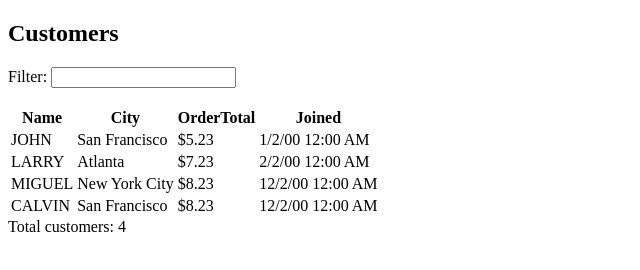
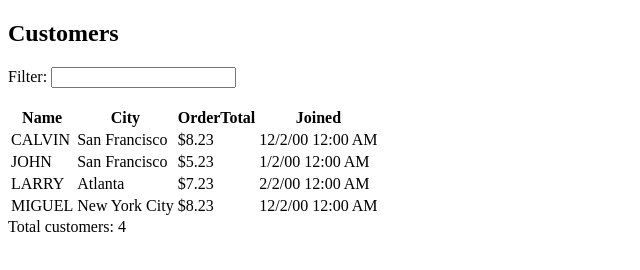
Before and after one commit to calvinsettachatgul/angular_jumpstart, a plain HTML site: page sect3/index_sorting_formatting_lec31.html in a window 1280 px wide. Shown: the whole page, without its empty margins (0-640 px from the left). Drawn offline with Linux system fonts and the light colour scheme.

Commit message:
Work out bugs in with as sytax

```diff
--- a/sect3/app/controllers/customersControllerWithAs.js
+++ b/sect3/app/controllers/customersControllerWithAs.js
@@ -8,11 +8,11 @@ function customersController(){
       {joined:'2000-02-02', name:'Larry', city:'Atlanta', orderTotal:7.23432},
       {joined:'2000-12-02', name:'Miguel', city:'New York City', orderTotal:8.23432},
       {joined:'2000-12-02', name:'Calvin', city:'San Francisco', orderTotal:8.23432},];
+      this.doSort = function(propName){
+        this.sortBy = propName;
+        this.reverse = !this.reverse
+      };
 
-      this.doSort = function(propName){
-        this.sortBy= propName;
-        this.reverse=!this.reverse
-      };
 }
 
 app.controller('customersController', customersController )
--- a/sect3/index_sorting_formatting_lec31.html
+++ b/sect3/index_sorting_formatting_lec31.html
@@ -16,7 +16,7 @@
       <th ng-click="ctrl.doSort('orderTotal')">OrderTotal</th>
       <th ng-click="ctrl.doSort('joined')">Joined</th>
     </tr>
-    <tr ng-repeat="cust in ctrl.customers | filter:customerFilter | orderBy:sortBy:reverse">
+    <tr ng-repeat="cust in ctrl.customers | filter:customerFilter | orderBy:ctrl.sortBy:ctrl.reverse">
       <td>{{ cust.name | uppercase }}</td>
       <!-- <td>{{ cust.name | lowercase }}</td> -->
       <td>{{ cust.city }}</td>
```
